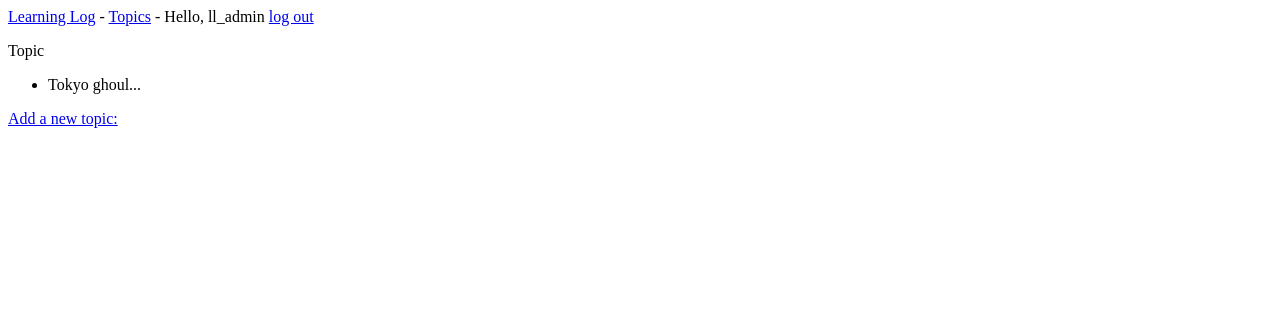
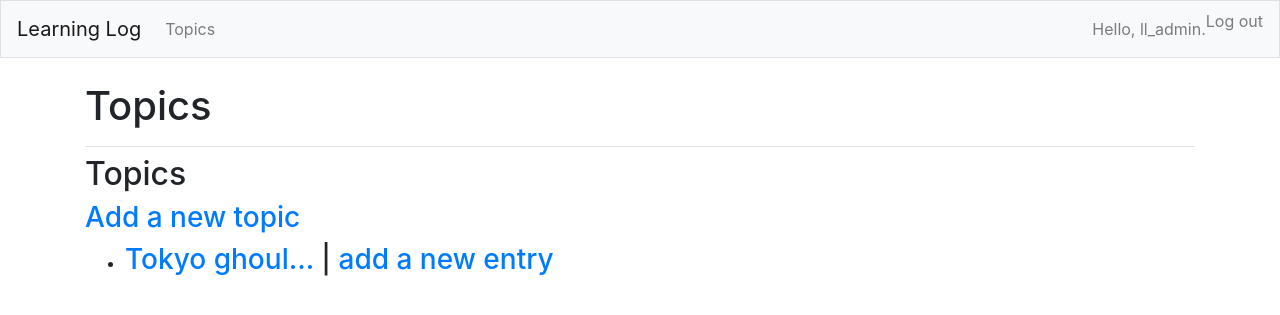
Before and after one commit to GjjPZ/Django-project-fall, a Django app: page /topics/ in a window 1280 px wide. Shown: the top 315 px of the page. Run offline with Django 3.2, Linux system fonts and the light colour scheme; a user stored in the database is signed in; data comes from the database, SQL or seed files in the repository; both versions use the stored data as it was after the commit; some libraries are stand-ins or nearby versions.

Commit message:
Добавить learning_logs

```diff
--- a/learning_log/settings.py
+++ b/learning_log/settings.py
@@ -31,6 +31,8 @@ ALLOWED_HOSTS = []
 # Application definition
 
 INSTALLED_APPS = ['learning_logs', 'users',
+                  # Сторонние приложения.
+                  'bootstrap4',
     'django.contrib.admin',
     'django.contrib.auth',
     'django.contrib.contenttypes',
@@ -118,3 +120,7 @@ USE_TZ = True
 # https://docs.djangoproject.com/en/2.2/howto/static-files/
 
 STATIC_URL = '/static/'
+
+
+# Мои настройки.
+LOGIN_URL = '/users/login/'
--- a/learning_logs/models.py
+++ b/learning_logs/models.py
@@ -1,4 +1,5 @@
 from django.db import models
+from django.contrib.auth.models import User
 
 # Create your models here.
 
@@ -6,6 +7,7 @@ class Topic(models.Model):
     """Тема, которую изучает пользователь"""
     text = models.CharField(max_length=200)
     date_added = models.DateTimeField(auto_now_add=True)
+    owner = models.ForeignKey(User, on_delete=models.CASCADE)
 
     def __str__(self):
         """Возвращает стоковое представление мрлеои."""
--- a/learning_logs/templates/learning_logs/base.html
+++ b/learning_logs/templates/learning_logs/base.html
@@ -1,12 +1,62 @@
-<p>
-    <a href="{% url 'learning_logs:index'%}">Learning Log</a> -
-    <a href = "{% url 'learning_logs:topics'%}">Topics</a> -
-    {% if user.is_authenticated %}
-        Hello, {{ user.username }}
-        <a href="{% url 'users:logout' %}">log out</a>
-    {% else %}
-        <a href="{% url 'users:register' %}">Register</a> -
-        <a href="{% url 'users:login' %}">log in</a>
-    {% endif %}
-</p>
-{% block content %}{% endblock content %}
+{% load bootstrap4 %}
+<!doctype html>
+<html lang="en">
+<head>
+    <meta charset="utf-8">
+    <meta name="viewport" content="width=device-width, initial-scale=1, shrink-to-fit=no">
+    <title>Learning Log</title>
+
+    {% bootstrap_css %}
+    {% bootstrap_javascript jquery='full' %}
+</head>
+<body>
+    <nav class="navbar navbar-expand-md navbar-light bg-light mb-4 border">
+        <a class="navbar-brand" href="{% url 'learning_logs:index' %}">Learning Log</a>
+        <button class="navbar-toggler" type="button" data-toggle="collapse"
+                data-target="#navbarCollapse" aria-controls="navbarCollapse"
+                aria-expanded="false" aria-label="Toggle navigation">
+            <span class="navbar-toggler-icon"></span>
+        </button>
+
+        <div class="collapse navbar-collapse" id="navbarCollapse">
+            <ul class="navbar-nav mr-auto">
+                <li class="nav-item">
+                    <a class="nav-link" href="{% url 'learning_logs:topics' %}">Topics</a>
+                </li>
+            </ul>
+
+            <ul class="navbar-nav ml-auto">
+                {% if user.is_authenticated %}
+                    <li class="nav-item">
+                        <span class="navbar-text">Hello, {{ user.username }}.</span>
+                    </li>
+                    <li class="nav-item">
+                        <form method="post" action="{% url 'users:logout' %}" style="display:inline;">
+                            {% csrf_token %}
+                            <button type="submit" class="btn btn-link nav-link" style="padding: 0; border: none; background: none;">
+                                Log out
+                            </button>
+                        </form>
+                    </li>
+                {% else %}
+                    <li class="nav-item">
+                        <a class="nav-link" href="{% url 'users:register' %}">Register</a>
+                    </li>
+                    <li class="nav-item">
+                        <a class="nav-link" href="{% url 'users:login' %}">Log in</a>
+                    </li>
+                {% endif %}
+            </ul>
+        </div>
+    </nav>
+
+    <main role="main" class="container">
+        <div class="pb-2 mb-2 border-bottom">
+            {% block page_header %}{% endblock page_header %}
+        </div>
+        <div>
+            {% block content %}{% endblock content %}
+        </div>
+    </main>
+</body>
+</html>
--- a/learning_logs/templates/learning_logs/topics.html
+++ b/learning_logs/templates/learning_logs/topics.html
@@ -1,13 +1,26 @@
 {% extends "learning_logs/base.html" %}
+
+{% block page_header %}
+    <h1>Topics</h1>
+{% endblock page_header %}
+
 {% block content %}
-    <p>Topic</p>
-    <ul>
-        {% for topic in topics %}
-            <li>{{ topic }}</li>
-        {% empty %}
-            <li>No topics have been added yet.</li>
-        {% endfor %}
-    </ul>
-    <a href="{% url 'learning_logs:new_topic' %}">Add a new topic:</a>
+  <h2>Topics</h2>
 
+  <!-- Ссылка на создание новой темы -->
+  <h3><a href="{% url 'learning_logs:new_topic' %}">Add a new topic</a></h3>
+
+  <ul>
+    {% for topic in topics %}
+      <li><h3>
+        <!-- Ссылка на тему -->
+        <a href="{% url 'learning_logs:topic' topic.id %}">{{ topic.text }}</a>
+
+        <!-- Ссылка на добавление записи -->
+        | <a href="{% url 'learning_logs:new_entry' topic.id %}">add a new entry</a>
+      </h3></li>
+    {% empty %}
+      <li><h3>No topics have been added yet.</h3></li>
+    {% endfor %}
+  </ul>
 {% endblock content %}
--- a/learning_logs/views.py
+++ b/learning_logs/views.py
@@ -1,4 +1,7 @@
 from django.shortcuts import render, redirect
+from django.contrib.auth.decorators import login_required
+from django.http import Http404
+from django.shortcuts import get_object_or_404
 from .models import Topic, Entry
 from .forms import TopicForm, EntryForm
 
@@ -6,15 +9,20 @@ def index(request):
     """Домашняя страница приложения Learning Log"""
     return render(request, 'learning_logs/index.html')
 
+@login_required
 def topics(request):
     """Выводит список тем."""
-    topics = Topic.objects.order_by('date_added')
+    topics = Topic.objects.filter(owner=request.user).order_by('date_added')
     context = {'topics': topics}
     return render(request, 'learning_logs/topics.html', context)
 
+@login_required
 def topic(request, topic_id):
     """Выводит одну тему и все ее записи."""
-    topic = Topic.objects.get(id=topic_id)
+    topic = get_object_or_404(Topic, id=topic_id)
+    # Проверка того, что тема принадлежит текущему пользователю.
+    if topic.owner != request.user:
+        raise Http404
     entries = topic.entry_set.order_by('-date_added')
     context = {'topic': topic, 'entries': entries}
     return render(request, 'learning_logs/topic.html', context)
@@ -28,7 +36,9 @@ def new_topic(request):
         # Отправлены данные POST; обработать данные.
         form = TopicForm(data=request.POST)
         if form.is_valid():
-            form.save()
+            new_topic = form.save(commit=False)
+            new_topic.owner = request.user
+            new_topic.save()
             return redirect('learning_logs:topics')
     # Вывести пустую или недействительную форму.
     context = {'form': form}
@@ -37,6 +47,10 @@ def new_topic(request):
 def new_entry(request, topic_id):
     """Добавляет новую запись по конкретной теме."""
     topic = Topic.objects.get(id=topic_id)
+    # Проверяем, что текущий пользователь - владелец темы
+    if topic.owner != request.user:
+        raise Http404  # или можно вернуть PermissionDenied
+
     if request.method != 'POST':
         # Данные не отправлялись; создается пустая форма.
         form = EntryForm()
@@ -56,6 +70,8 @@ def edit_entry(request, entry_id):
     """Редайтирует существующую запись."""
     entry = Entry.objects.get(id=entry_id)
     topic = entry.topic
+    if topic.owner != request.user:
+        raise Http404
     if request.method != 'POST':
         # Исходный запрос; форма заполняется данными текущей записи.
         form = EntryForm(instance=entry)
--- a/users/templates/registration/logged_out.html
+++ /dev/null
@@ -1,4 +0,0 @@
-{% extends "learning_logs/base.html" %}
-{% block content %}
-    <p>You have been logged out. Thank you for visiting!</p>
-{% endblock content %}
```
Also changed, not shown: learning_logs/templates/learning_logs/edit_entry.html (+15 -6 lines), learning_logs/templates/learning_logs/index.html (+7 -3 lines), learning_logs/templates/learning_logs/new_entry.html (+15 -7 lines), learning_logs/templates/learning_logs/new_topic.html (+9 -6 lines), learning_logs/templates/learning_logs/topic.html (+16 -8 lines), users/templates/registration/login.html (+11 -7 lines), users/templates/registration/register.html (deleted, +0 -9 lines), users/templates/users/logout.html (added, +11 -0 lines), users/templates/users/register.html (added, +15 -0 lines), db.sqlite3, learning_logs/migrations/0003_topic_owner.py (added).
